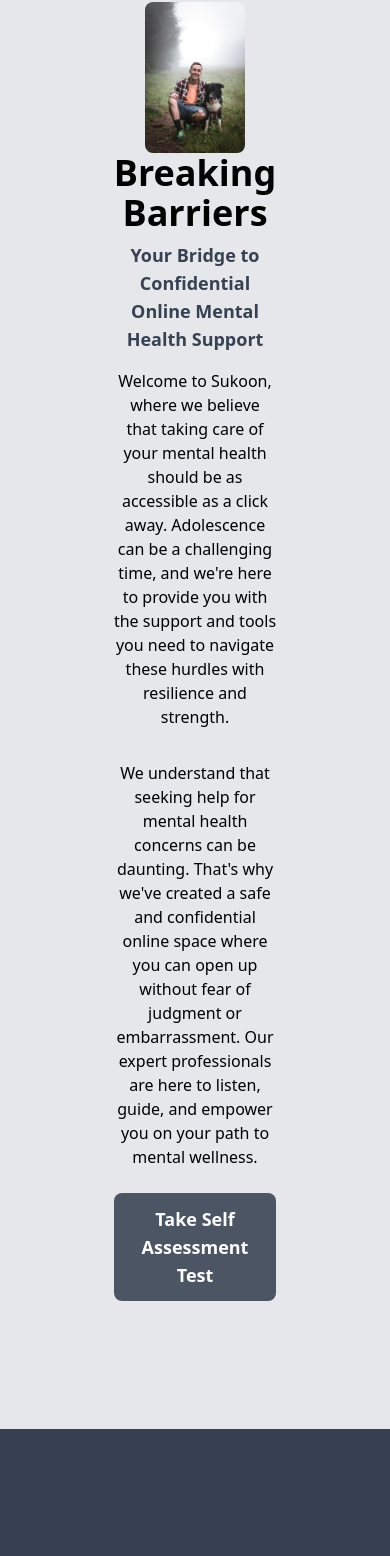
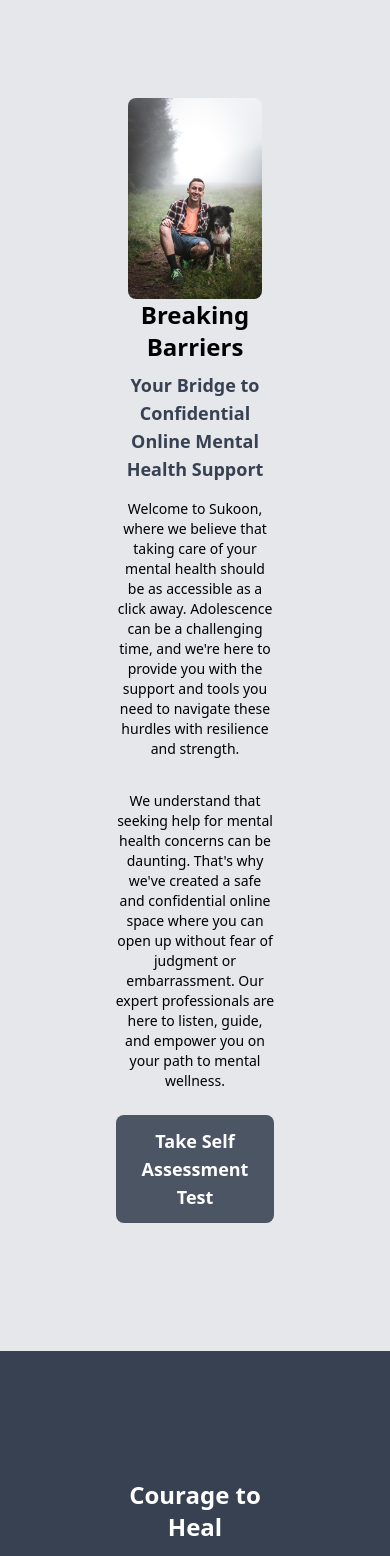
Before and after one commit to SUBS2905/sukoon2.0, a Next.js app: page / in a window 390 px wide. Shown: the part 126-1682 px from the top of the page. Built offline with nearby package versions, Linux system fonts and the light colour scheme.

Commit message:
responsive homepage

```diff
--- a/components/Footer.js
+++ b/components/Footer.js
@@ -5,7 +5,7 @@
   return (
     <footer className="w-full border-t-2 border-solid border-dark font-medium text-lg mt-auto">
       <Layout
-        className={`py-8 flex flex-col lg:flex-row items-center justify-between ${className}`}
+        className={`p-8 flex flex-col lg:flex-row items-center justify-between lg:pt-8 lg:px-32 ${className}`}
       >
         <span className="mb-4 lg:mb-0 lg:mr-4">
           {new Date().getFullYear()} &copy; All Rights Reserved.
--- a/components/SectionLeftImage.js
+++ b/components/SectionLeftImage.js
@@ -15,17 +15,17 @@
   return (
     <div className={`flex flex-col lg:flex-row justify-between items-center w-full ${className}`}>
       <div className="flex items-center justify-center lg:justify-start lg:w-1/2">
-        <Image src={image} alt="" className="w-3/4 h-auto rounded-lg" />
+        <Image src={image} alt="" className="w-full h-auto rounded-lg lg:w-3/4" />
       </div>
       <div className="flex flex-col items-center self-center lg:w-1/2">
-        <h1 className="inline-block w-full text-dark font-bold text-4xl text-center lg:text-left lg:text-6xl">
+        <h1 className="inline-block w-full text-dark font-bold text-2xl text-center lg:text-left lg:text-6xl">
           {title}
         </h1>
         <h3 className="inline-block w-full pt-2 font-semibold text-gray-700 text-center text-lg lg:text-xl lg:text-left">
           {subtitle}
         </h3>
-        <p className="my-4 text-base font-medium text-center lg:text-left">{text1}</p>
-        <p className="my-4 text-base font-medium text-center lg:text-left">{text2}</p>
+        <p className="my-4 text-sm font-medium text-center lg:text-base lg:text-left ">{text1}</p>
+        <p className="my-4 text-sm font-medium text-center lg:text-base lg:text-left ">{text2}</p>
         <div className="flex items-center self-center lg:self-start mt-2">
           {(userData?.isProfessional === false || !userData) && (
             <Link
--- a/components/SectionRightImage.js
+++ b/components/SectionRightImage.js
@@ -5,22 +5,22 @@
   return (
     <div className={`flex flex-col lg:flex-row items-center justify-between w-full ${className}`}>
       <div className="flex flex-col items-center self-center lg:w-1/2">
-        <h1 className="inline-block w-full text-dark font-bold text-4xl text-center lg:text-6xl lg:text-left">
+        <h1 className="inline-block w-full text-dark font-bold text-2xl text-center lg:text-6xl lg:text-left">
           {title}
         </h1>
         <h3 className="inline-block w-full pt-2 font-semibold text-gray-300 text-center text-lg lg:text-xl lg:text-left">
           {subtitle}
         </h3>
-        <p className="my-4 text-base font-medium text-center lg:text-left">
+        <p className="my-4 text-sm font-medium text-center lg:text-base lg:text-left">
           {text1}
         </p>
-        <p className="my-4 text-base font-medium text-center lg:text-left">
+        <p className="my-4 text-sm font-medium text-center lg:text-base lg:text-left">
           {text2}
         </p>
         <div className="flex items-center self-start mt-2"></div>
       </div>
       <div className="flex justify-center lg:justify-end lg:w-1/2">
-        <Image src={image} alt="" className="w-3/4 h-auto rounded-lg" />
+        <Image src={image} alt="" className="w-full h-auto rounded-lg lg:w-3/4" />
       </div>
     </div>
   );
--- a/pages/index.js
+++ b/pages/index.js
@@ -16,7 +16,7 @@
       </Head>
       <main className="flex flex-col w-full min-h-screen">
         <Navbar />
-        <Layout className="pt-8">
+        <Layout className="p-12 lg:p-32 lg:pt-8">
           <SectionLeftImage
             title="Breaking Barriers"
             subtitle="Your Bridge to Confidential Online Mental Health Support"
@@ -33,7 +33,7 @@
             image={HappyMan}
           />
         </Layout>
-        <LayoutDark className="pt-32 text-white">
+        <LayoutDark className="p-12 text-white lg:p-32">
           <SectionRightImage
             title="Courage to Heal"
             subtitle="Find Solace and Support on Our Digital Platform"
```
